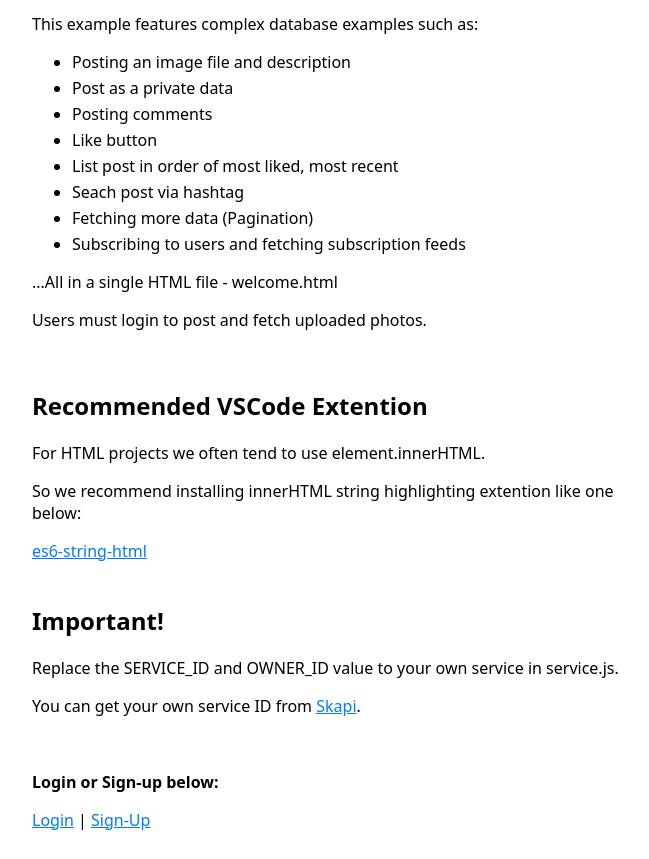
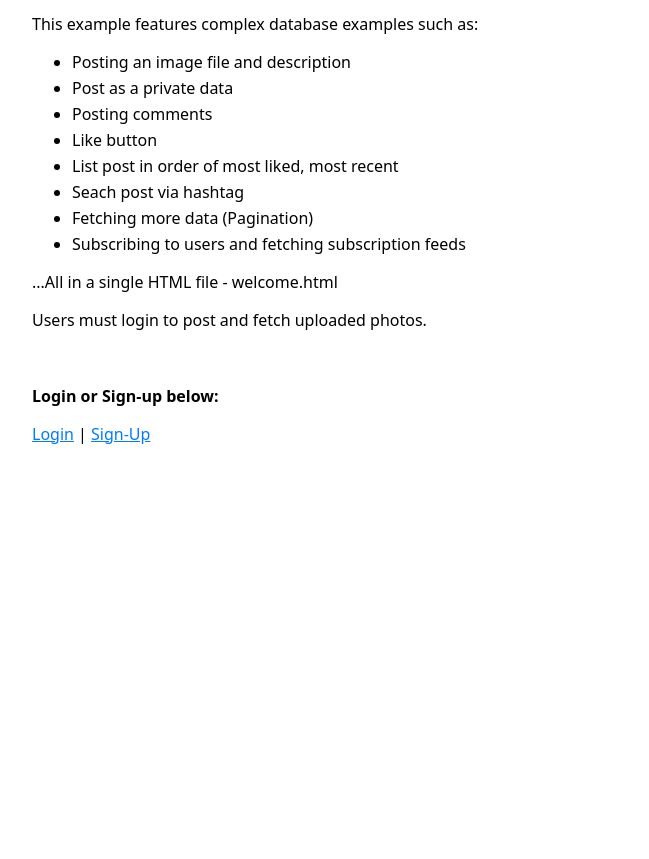
Before and after one commit to alsdk9879/skapi-database-html-template, a website: page index.html in a window 1280 px wide. Shown: the part 161-1020 px from the top of the page, without its empty margins (308-957 px from the left). After the commit the page ends 800 px from the top, so only its background shows below. Drawn offline with Linux system fonts and the light colour scheme; a script that the page names is missing.

Commit message:
design: delete index contents and input,button > border, border-radius

```diff
--- a/index.html
+++ b/index.html
@@ -27,7 +27,7 @@
     */
     skapi.getProfile().then((user) => {
         if (user) {
-      location.href = 'welcome.html';
+            location.href = "welcome.html";
         }
     });
 </script>
@@ -40,7 +40,10 @@
 
 <main>
     <h1>Skapi HTML Database Example</h1>
-  <p>This is a HTML example for building photo uploading application using Skapi's database features.</p>
+    <p>
+        This is a HTML example for building photo uploading application using
+        Skapi's database features.
+    </p>
     <p>This example features complex database examples such as:</p>
     <ul>
         <li>Posting an image file and description</li>
@@ -56,22 +59,6 @@
     <p>Users must login to post and fetch uploaded photos.</p>
 
     <br />
-  <h2>Recommended VSCode Extention</h2>
-  <p>For HTML projects we often tend to use element.innerHTML.</p>
-  <p>So we recommend installing innerHTML string highlighting extention like one below:</p>
-  <a href="https://marketplace.visualstudio.com/items/?itemName=Tobermory.es6-string-html" target="_blank">es6-string-html</a>
-
-  <br />
-  <br />
-
-  <h2>Important!</h2>
-  <p>Replace the SERVICE_ID and OWNER_ID value to your own service in service.js.</p>
-  <p>
-    You can get your own service ID from
-    <a href="https://www.skapi.com" target="_blank">Skapi</a>.
-  </p>
-
-  <br />
 
     <p style="font-weight: bold">Login or Sign-up below:</p>
     <a href="login.html">Login</a>
--- a/main.css
+++ b/main.css
@@ -2,7 +2,9 @@ main {
     max-width: 600px;
     margin: 0 auto;
     padding: 20px 0;
-  font-family: system-ui, -apple-system, BlinkMacSystemFont, 'Segoe UI', Roboto, Oxygen, Ubuntu, Cantarell, 'Open Sans', 'Helvetica Neue', sans-serif;
+    font-family: system-ui, -apple-system, BlinkMacSystemFont, "Segoe UI",
+        Roboto, Oxygen, Ubuntu, Cantarell, "Open Sans", "Helvetica Neue",
+        sans-serif;
 }
 
 a {
@@ -14,13 +16,11 @@ button {
     width: 100%;
     padding: 10px;
     margin: 10px 0;
-  border: 1px solid #ccc;
-  border-radius: 8px;
     box-sizing: border-box;
 }
 
 input {
-  &[type='checkbox'] {
+    &[type="checkbox"] {
         width: auto;
         margin-right: 10px;
     }
```
Lines whose indentation alone changed are shown as unchanged.
